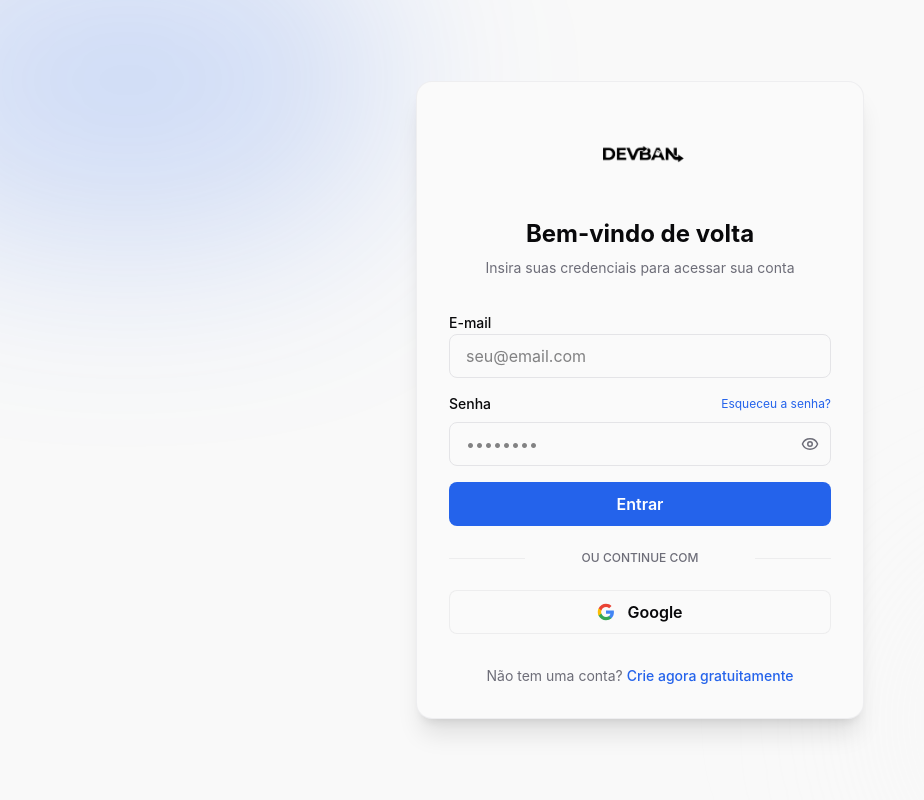
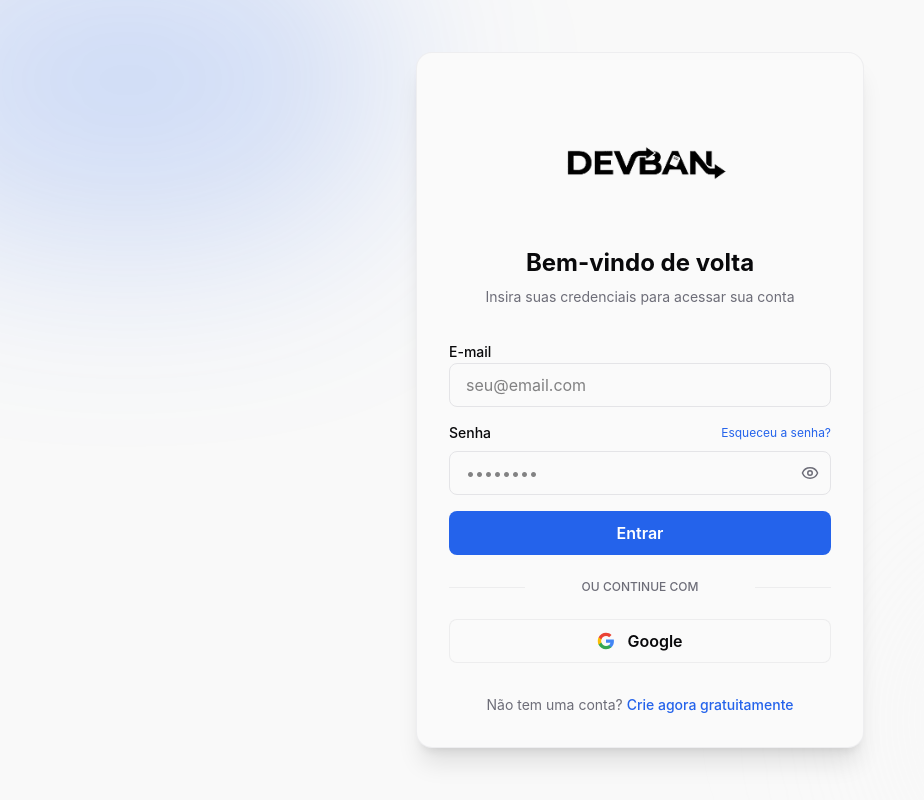
Before and after one commit to 2Kauan/devban, a React (Vite) app: page /login in a window 1280 px wide. Shown: the whole page, without its empty margins (0-924 px from the left). Built offline with nearby package versions, Linux system fonts and the light colour scheme; no server answers.

Commit message:
style: remove bottom margin from login logo to pull text closer

```diff
--- a/src/pages/Auth/Login.tsx
+++ b/src/pages/Auth/Login.tsx
@@ -104,8 +104,8 @@
         className="w-full max-w-md bg-background rounded-2xl shadow-xl border border-border/50 p-8 relative z-10"
       >
         <div className="text-center mb-8">
-          <Link to="/" className="inline-flex items-center justify-center gap-2 mb-6">
-            <img src="/logo-devban.webp" alt="DevBan" className="h-20 w-auto object-contain" />
+          <Link to="/" className="inline-flex items-center justify-center gap-2 -mb-2">
+            <img src="/logo-devban.webp" alt="DevBan" className="h-39 w-auto object-contain" />
           </Link>
           <h2 className="text-2xl font-bold text-foreground">
             {view === 'login' && 'Bem-vindo de volta'}
```
